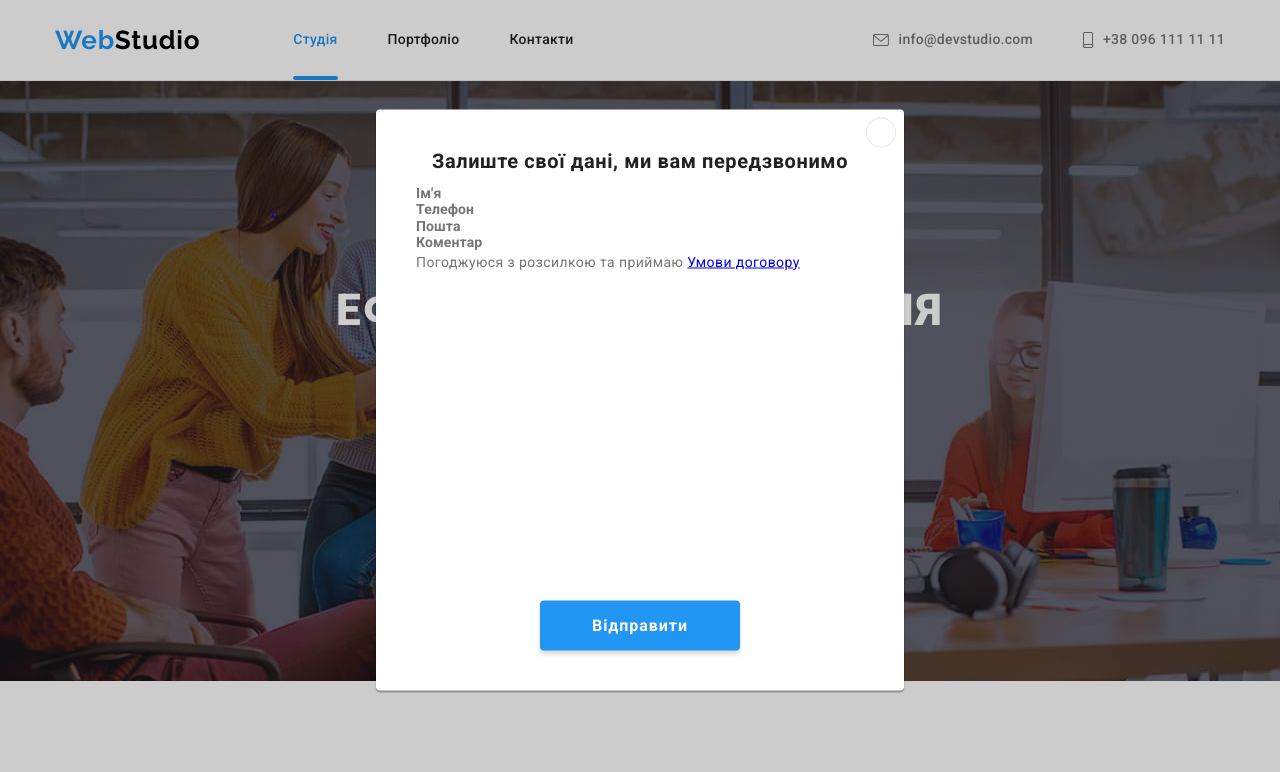
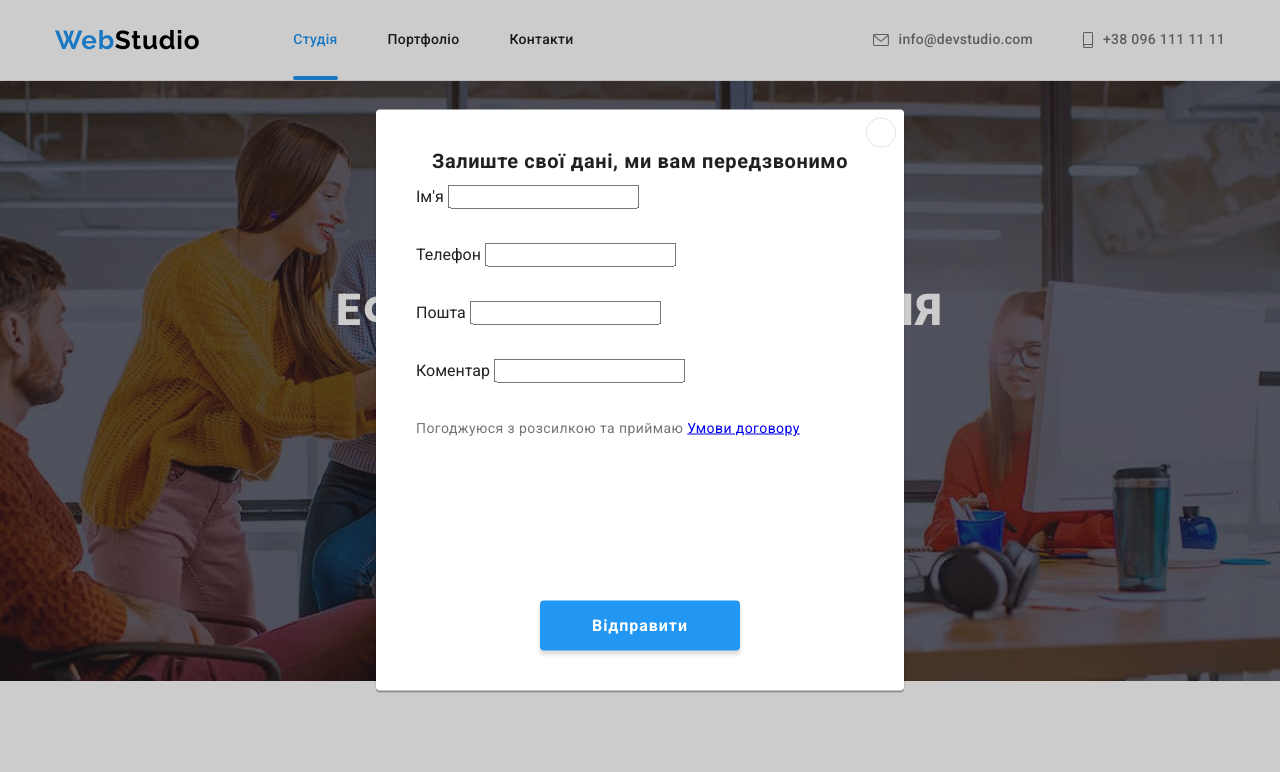
Before and after one commit to MariiaSakhnenko/goit-markup-hw-05, a plain HTML site: page index.html in a window 1280 px wide. Both pictures are taken after a click on the button "Замовити послугу". Shown: the top 772 px of the page. Drawn offline with nearby package versions, Linux system fonts and the light colour scheme.

Commit message:
Update html-modal

```diff
--- a/css/styles.css
+++ b/css/styles.css
@@ -255,6 +255,10 @@ img {
   height: 342px;
   margin-left: 40px;
   margin-right: 40px;
+}
+.modal-form {
+  width: 448px;
+  height: 58px;
 }
 .modal-item {
   font-weight: 400;
@@ -738,5 +742,3 @@ img {
   fill: var(--secondary-text-color);
   margin-left: 10px;
 }
-.subscript-button:hover {
-}
--- a/index.html
+++ b/index.html
@@ -63,32 +63,34 @@
             Ефективні рішення для <br />
             вашого бізнесу
           </h1>
-          <button data-modal-open type="button" class="hero-button-open">Замовити послугу</button>
+          <button data-modal-open type="submit" class="hero-button-open">Замовити послугу</button>
 
           <div data-modal class="backdrop is-hidden">
             <div class="modal">
               <h2 class="modal-title">Залиште свої дані, ми вам передзвонимо</h2>
               <div class="modal-wrapper">
-                <ul class="list modal-list">
-                  <li class="modal-item">
-                    <h3>Ім'я</h3>
-                  </li>
-                  <li class="modal-item">
-                    <h3>Телефон</h3>
-                  </li>
-                  <li class="modal-item">
-                    <h3>Пошта</h3>
-                  </li>
-                  <li class="modal-item">
-                    <h3>Коментар</h3>
-                  </li>
-                </ul>
+                <form class="modal-form">
+                  <label for="user-name">Ім'я</label>
+                  <input type="name" name="name" id="user-name" />
+                </form>
+                <form class="modal-form">
+                  <label for="user-phone">Телефон</label>
+                  <input type="tel" name="tel" id="user-phone" />
+                </form>
+                <form class="modal-form">
+                  <label for="user-email">Пошта</label>
+                  <input type="mail" name="mail" id="user-email" />
+                </form>
+                <form class="modal-form">
+                  <label for="user-text">Коментар</label>
+                  <input type="text" name="text" id="user-text" />
+                </form>
                 <p class="modal-text">
                   Погоджуюся з розсилкою та приймаю
                   <a href="Умовидоговору" class="modal-link">Умови договору</a>
                 </p>
-                <button type="button" class="modal-send-button">Відправити</button>
               </div>
+              <button type="button" class="modal-send-button">Відправити</button>
               <button data-modal-close type="button" class="modal-button-close">
                 <svg class="modal-icon" width="18" height="18">
                   <use href="./images/icons.svg#icon-close-modal"></use>
```
